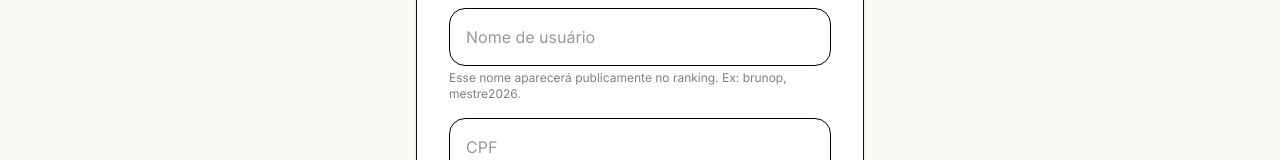
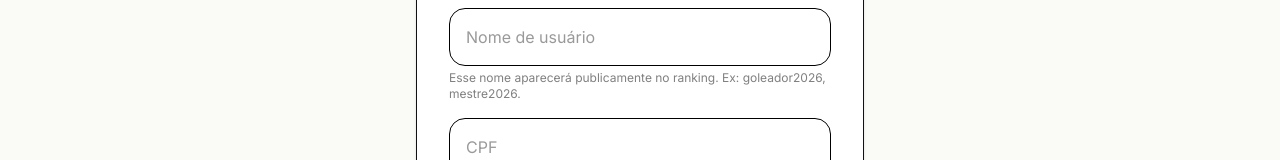
Before and after one commit to Passaportedasorte/clube-das-copas, a Next.js app: page /cadastro in a window 1280 px wide. Shown: the part 346-506 px from the top of the page. Built offline with nearby package versions, Linux system fonts and the light colour scheme; no server answers.

Commit message:
ux: liberar visualizacao dos jogos e bloquear palpites sem assinatura

```diff
--- a/app/cadastro/page.tsx
+++ b/app/cadastro/page.tsx
@@ -166,7 +166,7 @@ export default function Cadastro() {
             />
 
             <p className="text-xs text-black/50 mt-1">
-              Esse nome aparecerá publicamente no ranking. Ex: brunop, mestre2026.
+              Esse nome aparecerá publicamente no ranking. Ex: goleador2026, mestre2026.
             </p>
           </div>
 
```
